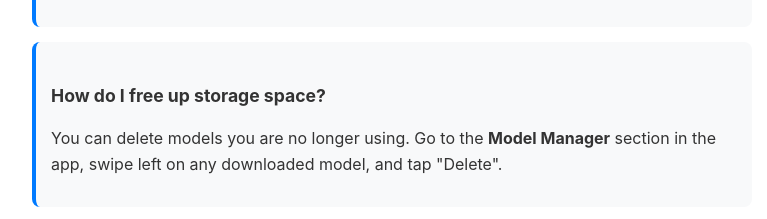
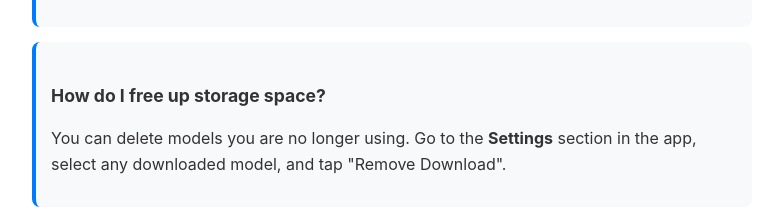
Before and after one commit to corearcstudio/corearcstudio, a plain HTML site: page localmindai/support.html in a window 1280 px wide. Shown: the part 1029-1248 px from the top of the page, without its empty margins (248-1015 px from the left). Drawn offline with Linux system fonts and the light colour scheme.

Commit message:
Update support.html

```diff
--- a/localmindai/support.html
+++ b/localmindai/support.html
@@ -107,7 +107,7 @@
 
     <div class="faq-item">
         <h3>How do I free up storage space?</h3>
-        <p>You can delete models you are no longer using. Go to the <strong>Model Manager</strong> section in the app, swipe left on any downloaded model, and tap "Delete".</p>
+        <p>You can delete models you are no longer using. Go to the <strong>Settings</strong> section in the app, select any downloaded model, and tap "Remove Download".</p>
     </div>
 
     <div class="faq-item">
```
